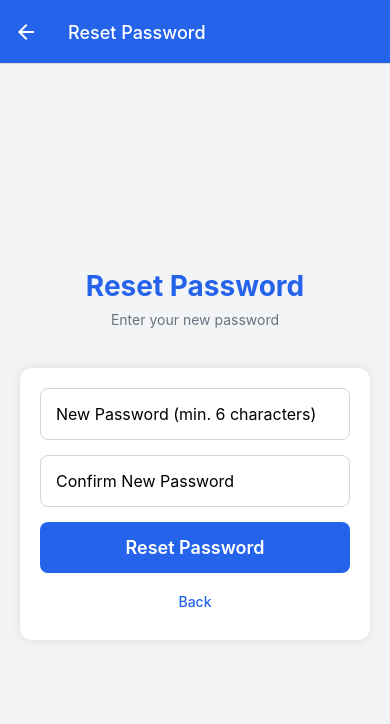
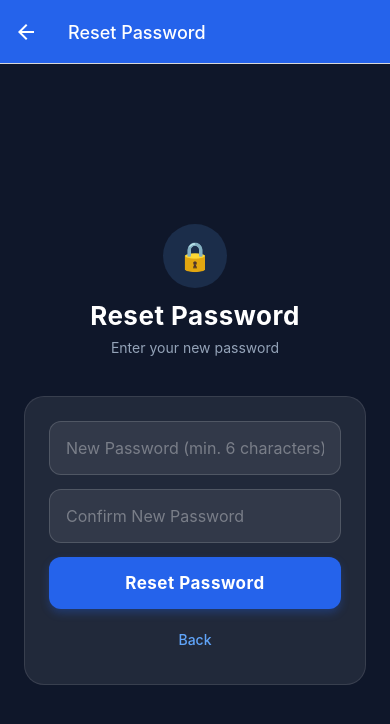
Before and after one commit to GebrielDev/Aytalnet.Node, a React Native app in the folder driver-app/: screen /ResetPassword in a window 390 px wide. Shown: the top 724 px of the page. Built offline with nearby package versions, Linux system fonts and the light colour scheme; no server answers.

Commit message:
Modernize ResetPassword pages: glassmorphism web, dark theme driver app

```diff
--- a/driver-app/src/screens/ResetPasswordScreen.tsx
+++ b/driver-app/src/screens/ResetPasswordScreen.tsx
@@ -44,6 +44,9 @@ export default function ResetPasswordScreen() {
   return (
     <View style={styles.container}>
       <View style={styles.header}>
+        <View style={styles.iconContainer}>
+          <Text style={styles.iconText}>🔒</Text>
+        </View>
         <Text style={styles.title}>Reset Password</Text>
         <Text style={styles.subtitle}>Enter your new password</Text>
       </View>
@@ -63,6 +66,7 @@ export default function ResetPasswordScreen() {
             <TextInput
               style={styles.input}
               placeholder="New Password (min. 6 characters)"
+              placeholderTextColor="rgba(255,255,255,0.35)"
               value={password}
               onChangeText={setPassword}
               secureTextEntry
@@ -70,6 +74,7 @@ export default function ResetPasswordScreen() {
             <TextInput
               style={styles.input}
               placeholder="Confirm New Password"
+              placeholderTextColor="rgba(255,255,255,0.35)"
               value={confirmPassword}
               onChangeText={setConfirmPassword}
               secureTextEntry
@@ -92,16 +97,18 @@ export default function ResetPasswordScreen() {
 }
 
 const styles = StyleSheet.create({
-  container: { flex: 1, backgroundColor: '#f3f4f6', justifyContent: 'center', padding: 20 },
+  container: { flex: 1, backgroundColor: '#0f172a', justifyContent: 'center', padding: 24 },
   header: { alignItems: 'center', marginBottom: 40 },
-  title: { fontSize: 28, fontWeight: 'bold', color: '#2563eb' },
-  subtitle: { fontSize: 14, color: '#6b7280', marginTop: 8 },
-  form: { backgroundColor: '#fff', borderRadius: 12, padding: 20, shadowColor: '#000', shadowOpacity: 0.1, shadowRadius: 10, elevation: 5 },
-  input: { borderWidth: 1, borderColor: '#d1d5db', borderRadius: 8, padding: 15, marginBottom: 15, fontSize: 16 },
-  button: { backgroundColor: '#2563eb', padding: 15, borderRadius: 8, alignItems: 'center', marginBottom: 10 },
-  buttonText: { color: '#fff', fontSize: 18, fontWeight: '600' },
-  linkButton: { alignItems: 'center', padding: 10 },
-  linkText: { color: '#2563eb', fontSize: 14, fontWeight: '500' },
-  successBox: { backgroundColor: '#ecfdf5', borderRadius: 8, padding: 15, marginBottom: 15 },
-  successText: { color: '#065f46', fontSize: 16, textAlign: 'center', fontWeight: '600' },
+  iconContainer: { width: 64, height: 64, borderRadius: 32, backgroundColor: 'rgba(96,165,250,0.15)', justifyContent: 'center', alignItems: 'center', marginBottom: 12 },
+  iconText: { fontSize: 28 },
+  title: { fontSize: 26, fontWeight: '700', color: '#fff', letterSpacing: 0.5 },
+  subtitle: { fontSize: 14, color: '#94a3b8', marginTop: 8, textAlign: 'center' },
+  form: { backgroundColor: 'rgba(255,255,255,0.08)', borderRadius: 20, padding: 24, borderWidth: 1, borderColor: 'rgba(255,255,255,0.1)' },
+  input: { backgroundColor: 'rgba(255,255,255,0.08)', borderWidth: 1, borderColor: 'rgba(255,255,255,0.15)', borderRadius: 12, padding: 16, marginBottom: 14, fontSize: 16, color: '#fff' },
+  button: { backgroundColor: '#2563eb', padding: 16, borderRadius: 12, alignItems: 'center', marginBottom: 10, shadowColor: '#2563eb', shadowOpacity: 0.3, shadowRadius: 8, shadowOffset: { width: 0, height: 4 }, elevation: 6 },
+  buttonText: { color: '#fff', fontSize: 17, fontWeight: '700', letterSpacing: 0.5 },
+  linkButton: { alignItems: 'center', padding: 12 },
+  linkText: { color: '#60a5fa', fontSize: 14, fontWeight: '500' },
+  successBox: { backgroundColor: 'rgba(34,197,94,0.15)', borderRadius: 12, padding: 16, marginBottom: 15, borderWidth: 1, borderColor: 'rgba(34,197,94,0.25)' },
+  successText: { color: '#86efac', fontSize: 16, textAlign: 'center', fontWeight: '600' },
 });
```
Also changed, not shown: 1 other file (tests, documents, lock files or other folders).
